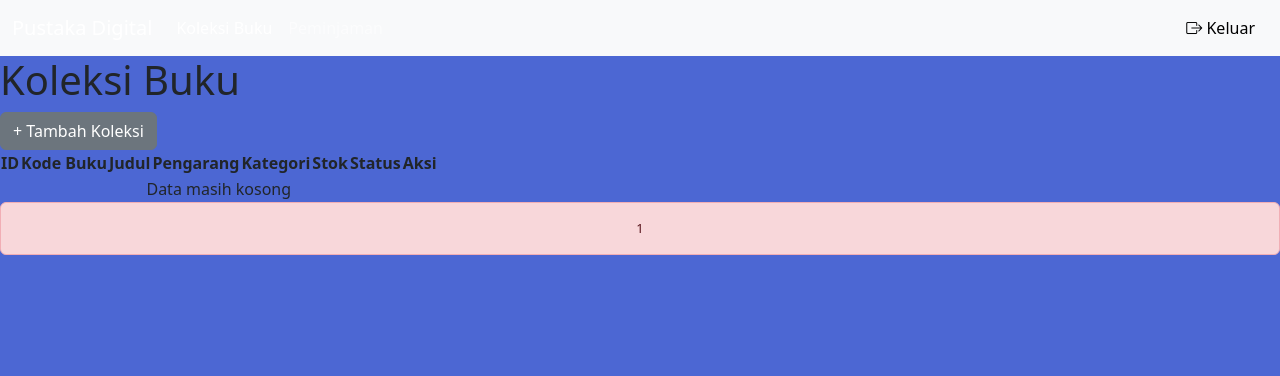
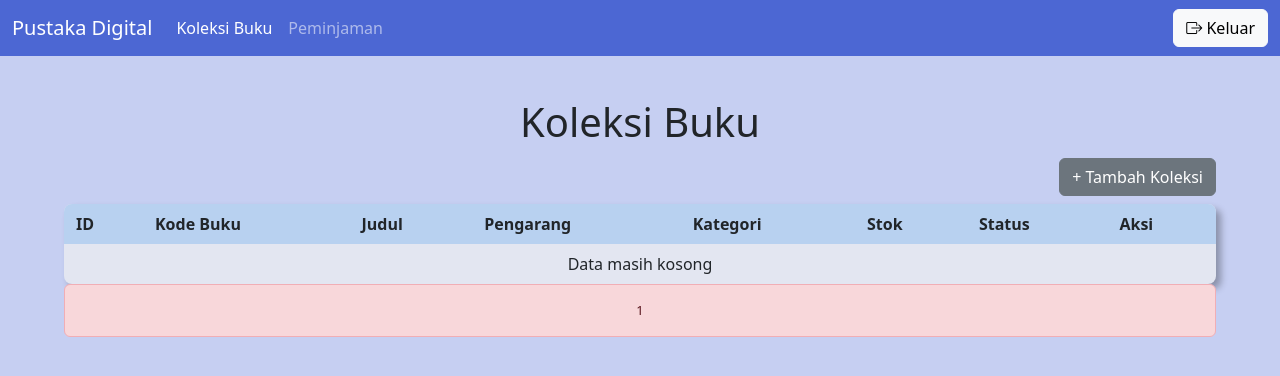
Before and after one commit to Wedneszay/124250013_Latres, a PHP site: page /list_koleksi.php in a window 1280 px wide. Shown: the top 376 px of the page. Run offline with PHP 8.4, Linux system fonts and the light colour scheme; the visitor is signed in with stand-in values (Sample User, id 1); data that the repository does not hold is empty.

Commit message:
Update CSS

```diff
--- a/stylepustaka.css
+++ b/stylepustaka.css
@@ -1,10 +1,25 @@
 :root {
     --primary-color: #4c67d3;
-    --secondary-color: #e3e6f1;
+    --neutral-color: #e3e6f1;
+    --secondary-color: #c6cff2;
+    --th-color: #b8d1f0;
 }
 
-body {
+.body-login{
     background-color: var(--primary-color);
+}
+.body-collection {
+    background-color: var(--secondary-color);
+}
+.body-form-edit {
+    background-color: var(--secondary-color);
+}
+.body-peminjaman {
+    background-color: var(--secondary-color);
+}
+.navbar {
+    color: var(--neutral-color);
+    background-color: var(--primary-color) !important;
 }
 .wrapper-form {
     display: flex;
@@ -12,7 +27,7 @@ body {
     justify-content: center;
     margin: 0;
 }
-.title-form {
+.title-login {
     text-align: center;
 }
 .form-login {
@@ -21,9 +36,100 @@ body {
     justify-content: center;
     width: 640px;
     height: auto;
-    background-color: var(--secondary-color);
+    background-color: var(--neutral-color);
     margin: 160px auto;
     padding: 24px;
     border-radius: 8px;
     box-shadow: 5px 5px 7px 0px rgba(0, 0, 0, 0.3);
 }
+.content-collection {
+    display: flex;
+    flex-direction: column;
+}
+.wrapper-collection {
+    margin: 0 auto;
+    width: fit-content;
+}
+.button-add-collection {
+    display: flex;
+    justify-content: end;
+}
+.wrapper-title-collection {
+    margin: 42px auto 4px auto;
+}
+.list-collection {
+    width: 90vw;
+    margin-top: 8px;
+    background-color: var(--neutral-color);
+    border-radius: 8px;
+    box-shadow: 5px 5px 7px 0px rgba(0, 0, 0, 0.3);
+}
+.list-collection thead th:first-child {
+    border-top-left-radius: 8px;
+}
+.list-collection thead th:last-child {
+    border-top-right-radius: 8px;
+}
+.title-table {
+    border-radius: 8px;
+}
+th {
+    background-color: var(--th-color);
+}
+th, td {
+    padding: 8px 12px;
+}
+.wrapper-kode-stok {
+    display: flex;
+}
+.wrapper-form-edit {
+    display: block;
+    background-color: var(--neutral-color);
+    width: 70vw;
+    padding: 24px;
+    margin: 80px auto;
+    border-radius: 8px;
+    box-shadow: 5px 5px 7px 0px rgba(0, 0, 0, 0.3);
+}
+.title-form-edit {
+    width: fit-content;
+    margin: 0 auto;
+}
+.content-peminjaman {
+    display: flex;
+    flex-direction: column;
+}
+.wrapper-title-pinjam {
+    margin: 42px auto 4px auto;
+}
+.wrapper-peminjaman {
+    width: fit-content;
+    margin: 0 auto;
+}
+.button-catat-pinjam {
+    display: flex;
+    justify-content: end;
+}
+.list-peminjaman {
+    width: 90vw;
+    margin-top: 8px;
+    background-color: var(--neutral-color);
+    border-radius: 8px;
+    box-shadow: 5px 5px 7px 0px rgba(0, 0, 0, 0.3);
+}
+.wrapper-form-pinjam {
+    display: block;
+    background-color: var(--neutral-color);
+    width: 70vw;
+    padding: 24px;
+    margin: 80px auto;
+    border-radius: 8px;
+    box-shadow: 5px 5px 7px 0px rgba(0, 0, 0, 0.3);
+}
+.title-form-pinjam {
+    width: fit-content;
+    margin: 0 auto;
+}
+.wrapper-date {
+    display: flex;
+}
```
